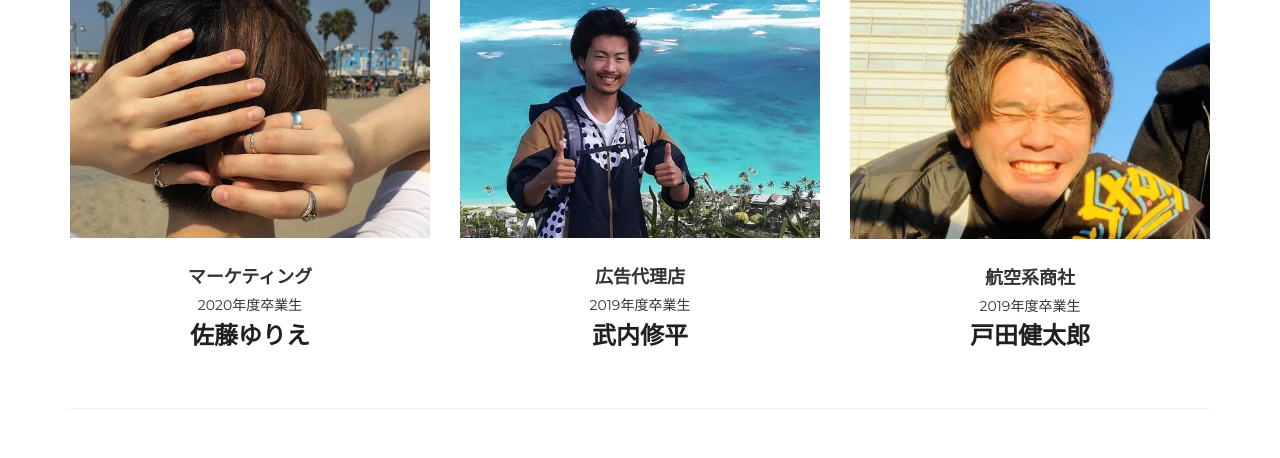
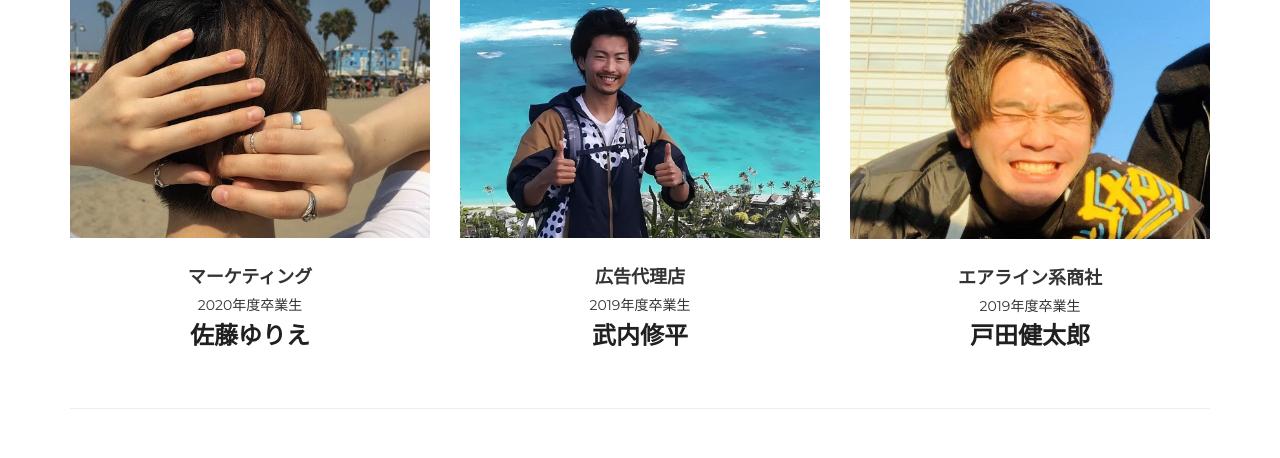
Before and after one commit to SDTakeuchi/kiitePRJCT, a Django app: page / in a window 1280 px wide. Shown: the part 2713-3171 px from the top of the page. Run offline with Django 3.2, Linux system fonts and the light colour scheme; some libraries are stand-ins or nearby versions.

Commit message:
home toda fiexd

```diff
--- a/templates/home.html
+++ b/templates/home.html
@@ -148,7 +148,7 @@
 				<div class="team-wrapper">
 					<img src="{% static 'images/toda1.jpg' %}" class="img-responsive" alt="team img">
 					<div class="team-des">
-						<h4>航空系商社</h4>
+						<h4>エアライン系商社</h4>
 						<h5>2019年度卒業生</h5>
 						<h3>戸田健太郎</h3>
 					</div>
```
